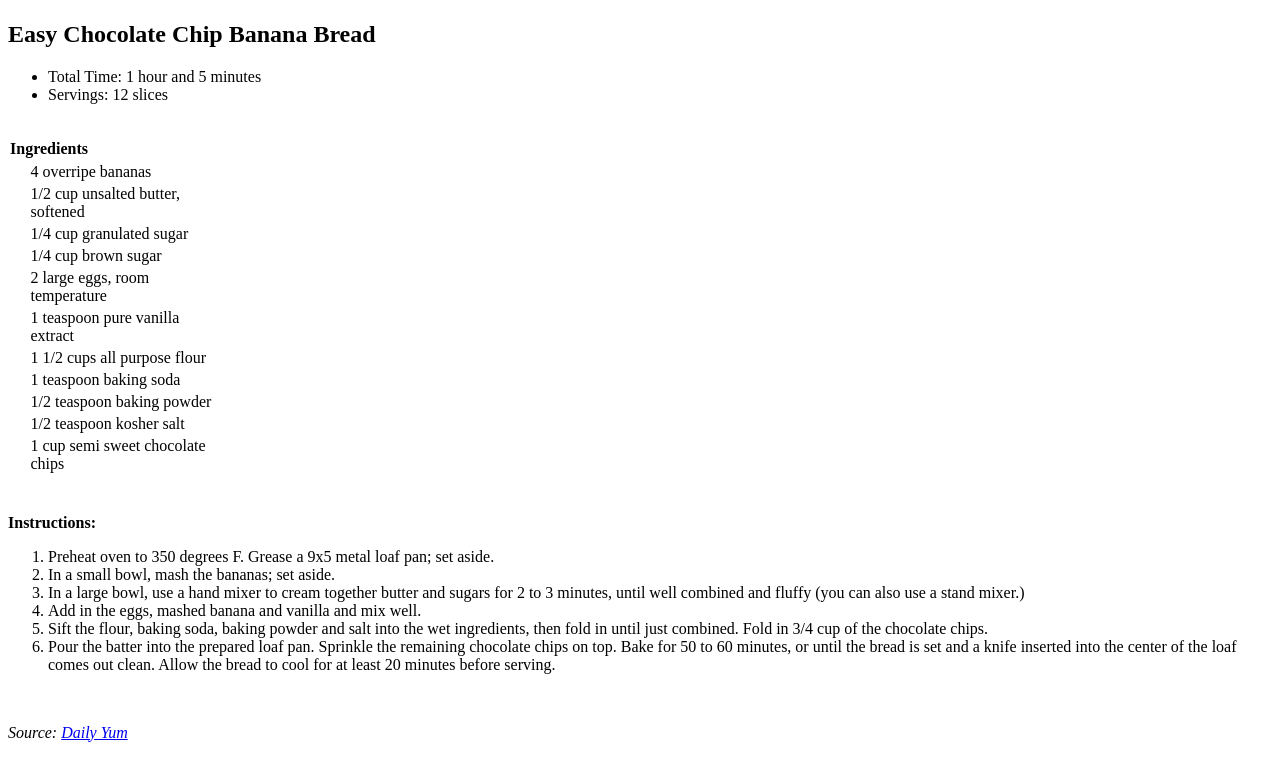
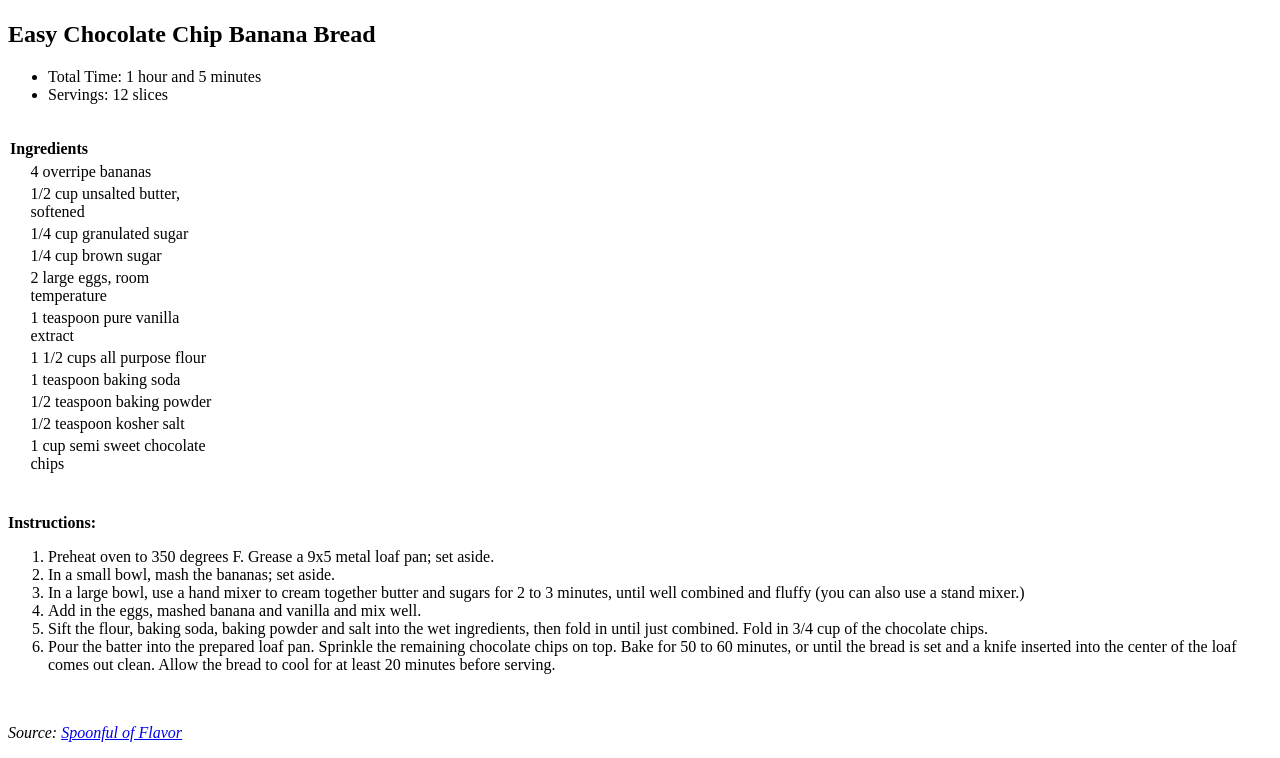
Before and after one commit to amerigirl/HTMLReview--recipe-book--classwork-, a plain HTML site: page index.html in a window 1280 px wide. Shown: the part 2438-3196 px from the top of the page. Drawn offline with Linux system fonts and the light colour scheme.

Commit message:
updated url

```diff
--- a/index.html
+++ b/index.html
@@ -306,7 +306,7 @@
       <br />
 
       <p>
-        <em>Source: <a href="https://tinyurl.com/4zm8uuvn">Daily Yum</a></em>
+        <em>Source: <a href="https://tinyurl.com/yc5currc">Spoonful of Flavor</a></em>
       </p>
     </div>
   </body>
```
